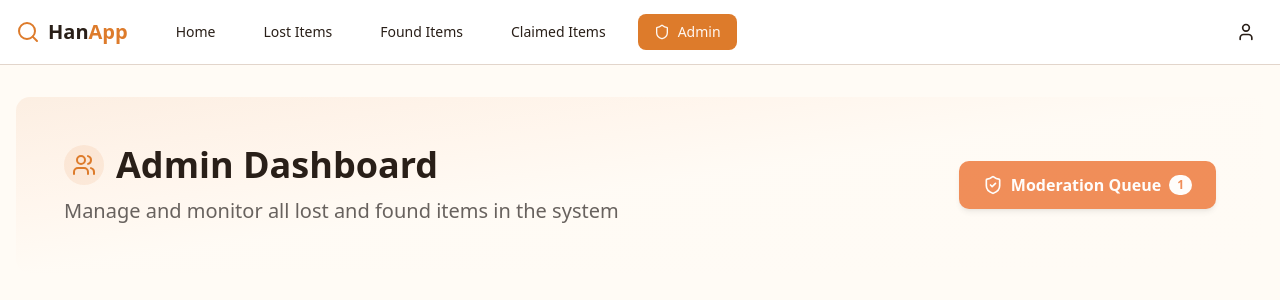
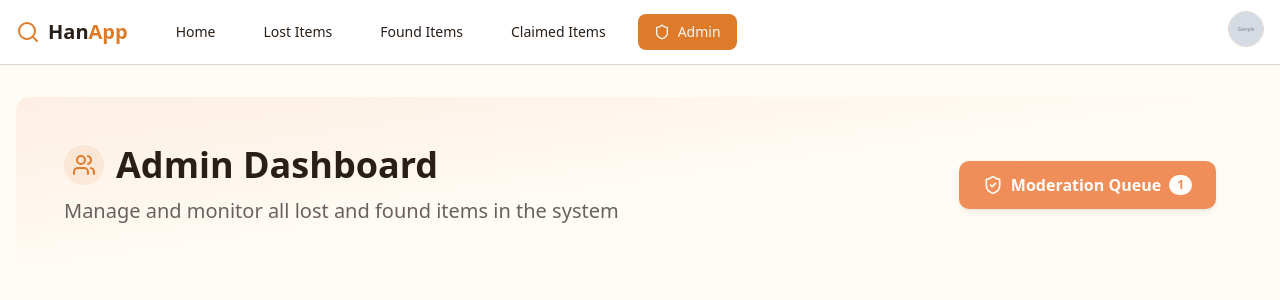
Before and after one commit to Ritvent/Re-return, a Django app: page /dashboard/ in a window 1280 px wide. Shown: the top 300 px of the page. Run offline with Django 5.2, Linux system fonts and the light colour scheme; a user stored in the database is signed in; tables that the repository leaves empty hold one stand-in row (values such as "Sample post"); grey boxes marked "Sample" are stand-in pictures; some libraries are stand-ins or nearby versions.

Commit message:
add navbar corp profile picture

```diff
--- a/projectsite/lfapp/templates/lfapp/navbar.html
+++ b/projectsite/lfapp/templates/lfapp/navbar.html
@@ -70,10 +70,17 @@
 
                 <!-- User Menu -->
                 <div class="relative">
-                    <button id="user-menu-btn" class="p-2 rounded-md hover:bg-accent relative">
-                        <i data-lucide="user" class="h-5 w-5"></i>
+                    <button id="user-menu-btn" class="rounded-full hover:opacity-80 transition-opacity relative focus:outline-none focus:ring-2 focus:ring-primary focus:ring-offset-2">
+                        {% if user.google_profile_picture %}
+                            <img src="{{ user.google_profile_picture }}" alt="Profile" class="h-9 w-9 rounded-full object-cover border border-border">
+                        {% else %}
+                            <div class="h-9 w-9 rounded-full bg-primary/10 flex items-center justify-center text-primary font-bold text-sm border border-border">
+                                {{ user.email|make_list|first|upper }}
+                            </div>
+                        {% endif %}
+
                         {% if unread_messages_count > 0 %}
-                        <span class="absolute top-0 right-0 h-2 w-2 bg-destructive rounded-full"></span>
+                        <span class="absolute top-0 right-0 h-2.5 w-2.5 bg-destructive rounded-full border-2 border-card"></span>
                         {% endif %}
                     </button>
                     <div id="user-menu" class="hidden absolute right-0 mt-2 w-56 bg-card border rounded-md shadow-xl z-50">
```
